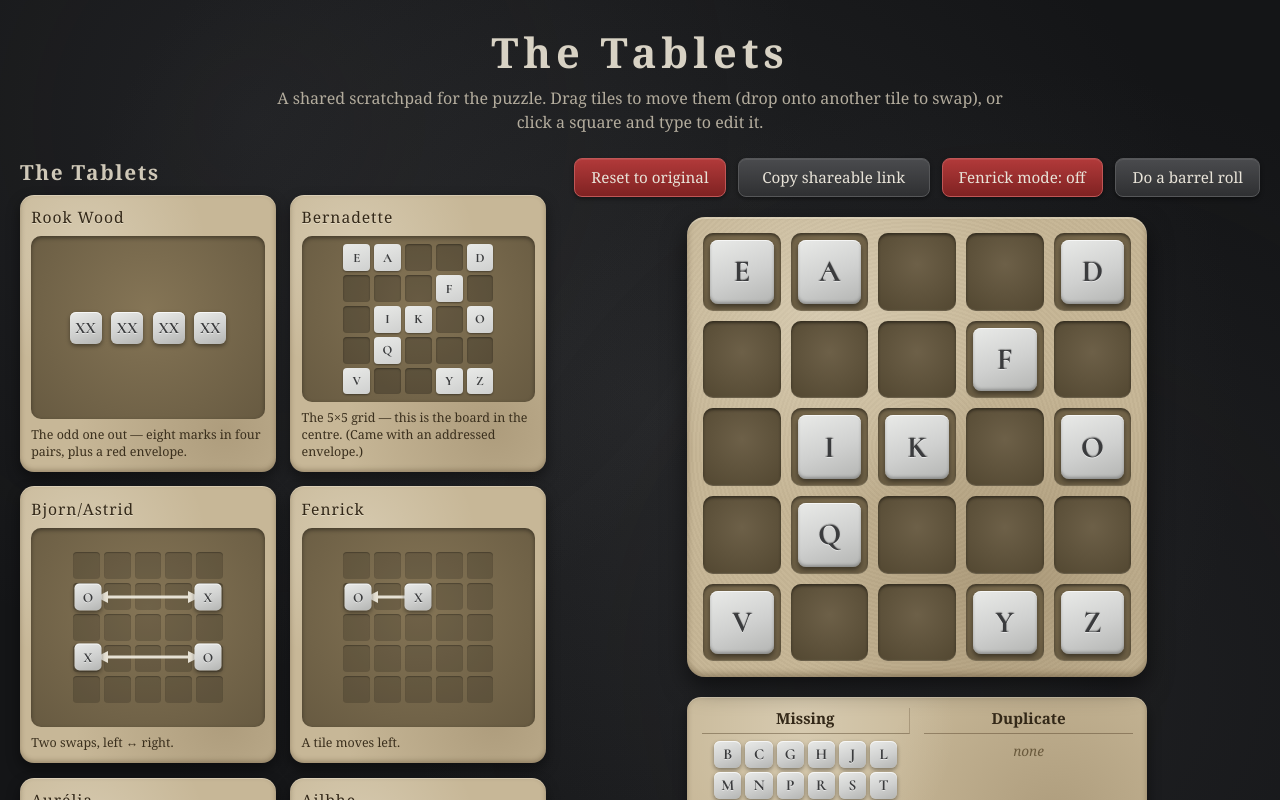
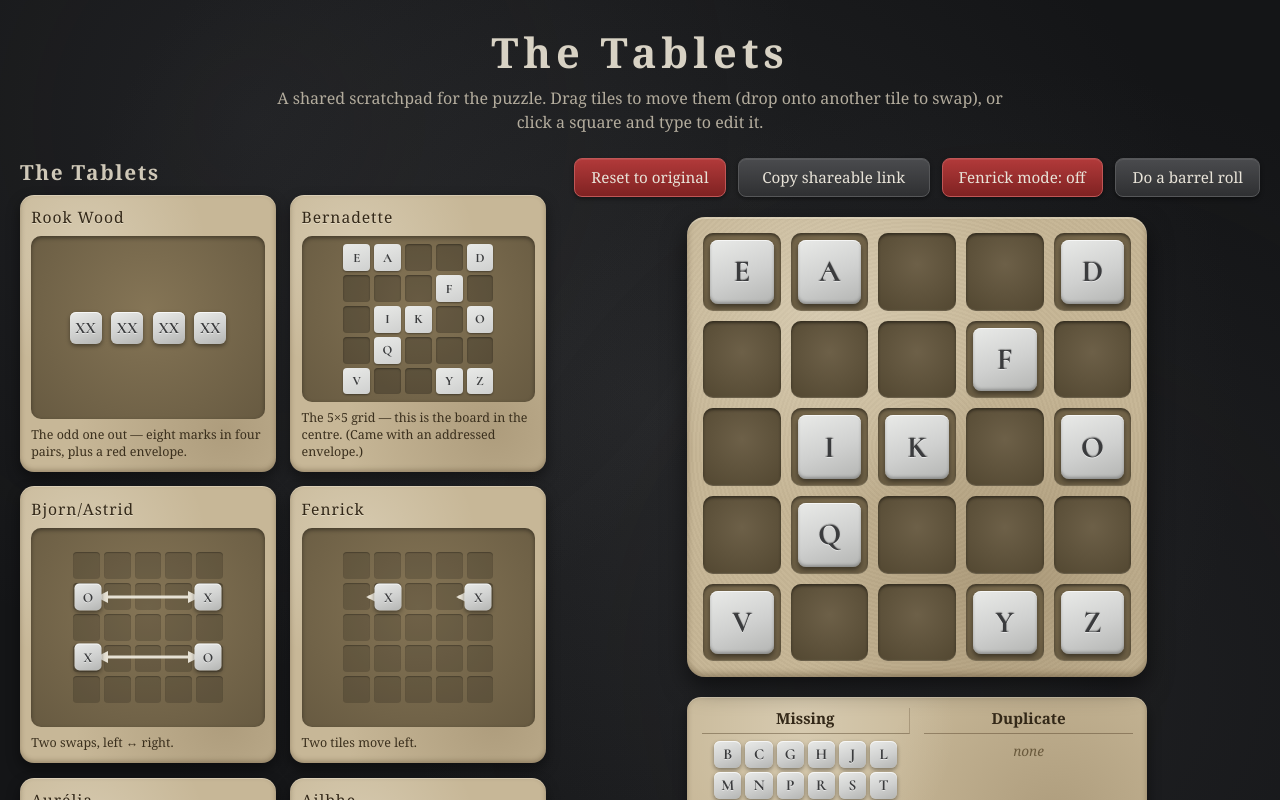
Before and after one commit to mutantflea/dnd-puzzle-site, a React (Vite) app: page / in a window 1280 px wide. Shown: the top 800 px of the page. Built offline with nearby package versions, Linux system fonts and the light colour scheme.

Commit message:
updated the clues to be more clear

```diff
--- a/src/components/Clues.tsx
+++ b/src/components/Clues.tsx
@@ -11,21 +11,27 @@ type Mark = { row: number; col: number; symbol: "X" | "O" };
 type Arrow = { from: [number, number]; to: [number, number]; double?: boolean };
 
 const FENRICK: { marks: Mark[]; arrows: Arrow[] } = {
-  // clue was upside down: 180° rotation -> row 2, X moves left (col 3 -> col 1)
+  // revised: two tiles each move left one square (no O targets)
   marks: [
-    { row: 2, col: 3, symbol: "X" },
-    { row: 2, col: 1, symbol: "O" },
+    { row: 2, col: 2, symbol: "X" },
+    { row: 2, col: 5, symbol: "X" },
   ],
-  arrows: [{ from: [2, 3], to: [2, 1] }],
+  arrows: [
+    { from: [2, 2], to: [2, 1] },
+    { from: [2, 5], to: [2, 4] },
+  ],
 };
 
 const AURELIA: { marks: Mark[]; arrows: Arrow[] } = {
-  // X -> O, moving up column 4 (row 4 -> row 2)
+  // revised: two tiles each move up one square (no O targets)
   marks: [
-    { row: 2, col: 4, symbol: "O" },
+    { row: 2, col: 4, symbol: "X" },
     { row: 4, col: 4, symbol: "X" },
   ],
-  arrows: [{ from: [4, 4], to: [2, 4] }],
+  arrows: [
+    { from: [2, 4], to: [1, 4] },
+    { from: [4, 4], to: [3, 4] },
+  ],
 };
 
 const BJORN_ASTRID: { marks: Mark[]; arrows: Arrow[] } = {
@@ -58,7 +64,12 @@ function endpoints(a: Arrow, pad = 7) {
   const len = Math.hypot(dx, dy) || 1;
   const ux = dx / len;
   const uy = dy / len;
-  return { x1: x1 + ux * pad, y1: y1 + uy * pad, x2: x2 - ux * pad, y2: y2 - uy * pad };
+  return {
+    x1: x1 + ux * pad,
+    y1: y1 + uy * pad,
+    x2: x2 - ux * pad,
+    y2: y2 - uy * pad,
+  };
 }
 
 /** A square 5x5 clue grid with X/O marks placed in cells and arrows drawn
@@ -152,15 +163,23 @@ export default function Clues({ rolling }: { rolling?: boolean }) {
           </div>
         </ClueTablet>
 
-      <ClueTablet name="Bjorn/Astrid" note="Two swaps, left ↔ right." rolling={rolling}>
+        <ClueTablet
+          name="Bjorn/Astrid"
+          note="Two swaps, left ↔ right."
+          rolling={rolling}
+        >
           <GridClue marks={BJORN_ASTRID.marks} arrows={BJORN_ASTRID.arrows} />
         </ClueTablet>
 
-      <ClueTablet name="Fenrick" note="A tile moves left." rolling={rolling}>
+        <ClueTablet
+          name="Fenrick"
+          note="Two tiles move left."
+          rolling={rolling}
+        >
           <GridClue marks={FENRICK.marks} arrows={FENRICK.arrows} />
         </ClueTablet>
 
-      <ClueTablet name="Aurélia" note="A tile moves up." rolling={rolling}>
+        <ClueTablet name="Aurélia" note="Two tiles move up." rolling={rolling}>
           <GridClue marks={AURELIA.marks} arrows={AURELIA.arrows} />
         </ClueTablet>
 
```
Also changed, not shown: 1 other file (tests, documents, lock files or other folders). Lines whose indentation alone changed are shown as unchanged.
